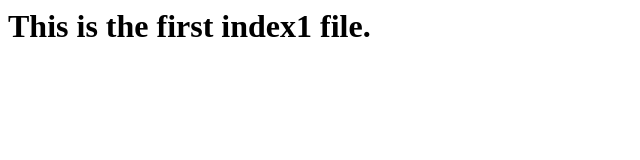
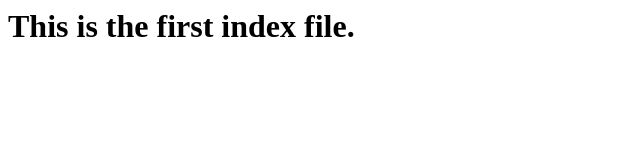
Before and after one commit to enggnehaverma/devops2, a plain HTML site: page index.html in a window 1280 px wide. Shown: the full height of the page, 0-640 px from the left. Drawn offline with Linux system fonts and the light colour scheme.

Commit message:
Update index.html

```diff
--- a/index.html
+++ b/index.html
@@ -1 +1 @@
-<h1>This is the first index1 file. </h1>
+<h1>This is the first index file. </h1>
```
